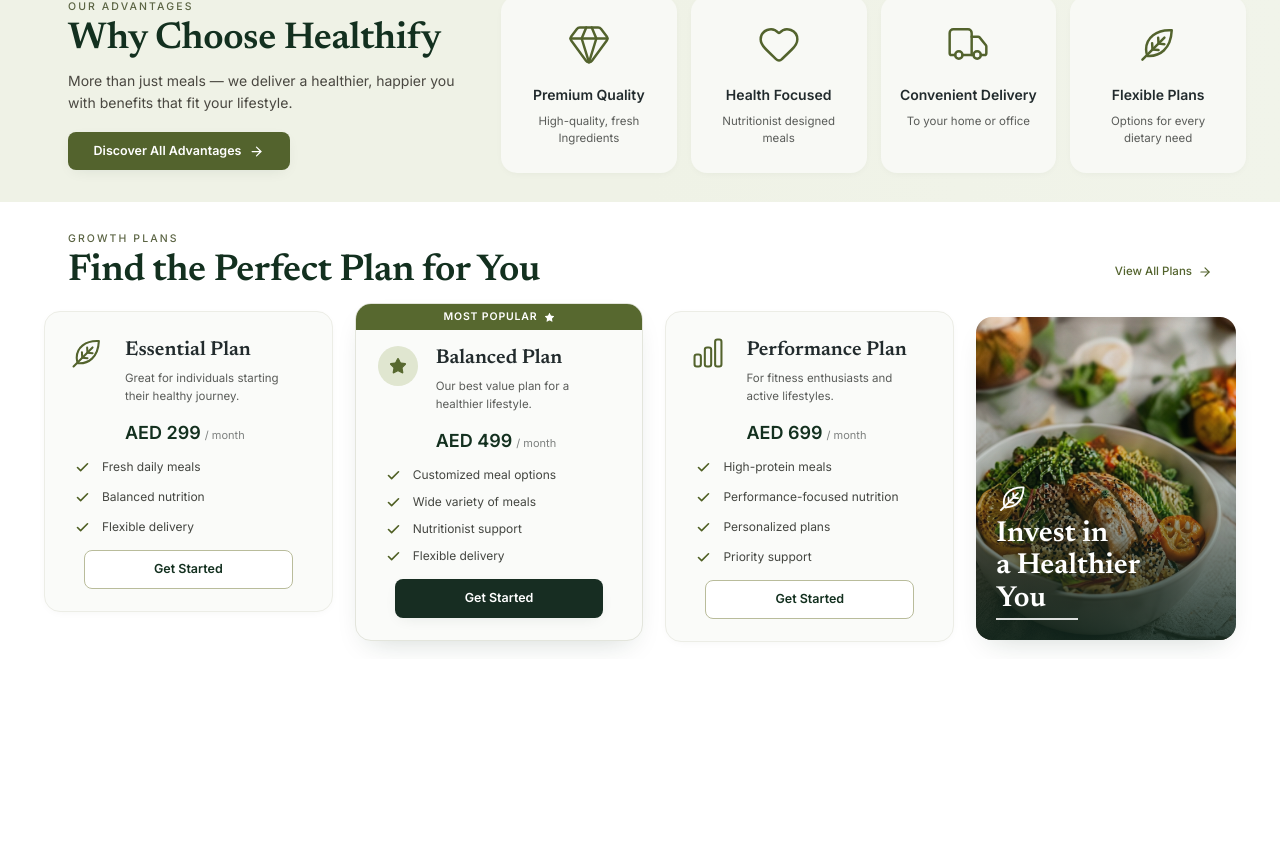
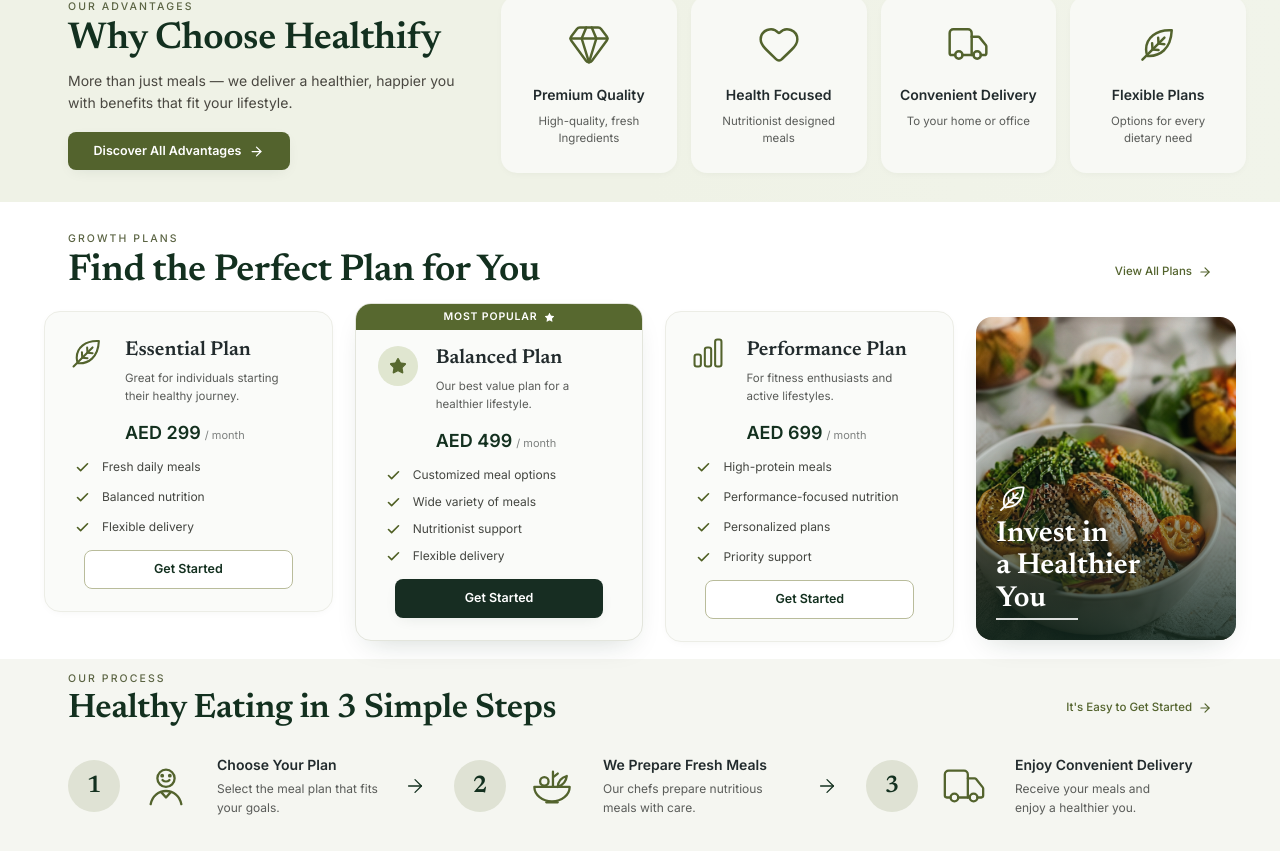
Before and after one commit to UmerLakhany/Healthify, a React (Vite) app: page / in a window 1280 px wide. Shown: the part 1410-2261 px from the top of the page. Before the commit the page ends 2069 px from the top, so only its background shows below. Built offline with nearby package versions, Linux system fonts and the light colour scheme; a web font is replaced by a local one.

Commit message:
create 3-step ordering process section

```diff
--- a/src/App.jsx
+++ b/src/App.jsx
@@ -5,6 +5,7 @@
 import Services from './components/sections/Services'
 import Advantages from './components/sections/Advantages'
 import Plans from './components/sections/Plans'
+import Steps from './components/sections/Steps'
 
 export default function App() {
   return (
@@ -23,6 +24,7 @@
         <Services />
         <Advantages />
         <Plans />
+        <Steps />
       </main>
     </>
   )
--- /dev/null
+++ b/src/components/sections/Steps.jsx
@@ -0,0 +1,41 @@
+import { ArrowRight } from 'lucide-react'
+import SectionHeader from '../ui/SectionHeader'
+import { steps } from '../../data/steps'
+
+export default function Steps() {
+  return (
+    <section aria-labelledby="steps-title" className="bg-[#f5f6f1] py-10 lg:pt-3 lg:pb-[34px]">
+      <div className="container-page">
+        <SectionHeader
+          eyebrow="Our Process"
+          title="Healthy Eating in 3 Simple Steps"
+          titleId="steps-title"
+          titleClassName="lg:text-[34px]!"
+          action={{ label: "It's Easy to Get Started", href: '#plans' }}
+        />
+        <ol className="mt-7 grid gap-6 sm:grid-cols-2 lg:mt-[27px] lg:grid-cols-[386fr_412fr_346fr] lg:gap-0">
+          {steps.map(({ icon: Icon, title, description }, index) => (
+            <li key={title} className="flex items-center gap-4 lg:gap-0">
+              <span className="grid size-[52px] shrink-0 place-items-center rounded-full bg-sage-300 font-serif text-[24px] font-semibold text-forest-800">
+                {index + 1}
+              </span>
+              <Icon size={46} strokeWidth={1.2} className="shrink-0 text-olive-700 lg:ml-[23px]" aria-hidden="true" />
+              <div className="min-w-0 lg:ml-[28px]">
+                <h3 className="text-[14px] leading-snug font-semibold text-title">{title}</h3>
+                <p className="mt-1 max-w-[166px] text-[12px] leading-[19px] text-body">{description}</p>
+              </div>
+              {index < steps.length - 1 && (
+                <ArrowRight
+                  size={22}
+                  strokeWidth={1.4}
+                  className="mr-[28px] ml-auto hidden shrink-0 text-forest-800 lg:block"
+                  aria-hidden="true"
+                />
+              )}
+            </li>
+          ))}
+        </ol>
+      </div>
+    </section>
+  )
+}
--- /dev/null
+++ b/src/data/steps.js
@@ -0,0 +1,20 @@
+import { Truck } from 'lucide-react'
+import { BowlIcon, PersonIcon } from '../components/icons/HealthIcons'
+
+export const steps = [
+  {
+    icon: PersonIcon,
+    title: 'Choose Your Plan',
+    description: 'Select the meal plan that fits your goals.',
+  },
+  {
+    icon: BowlIcon,
+    title: 'We Prepare Fresh Meals',
+    description: 'Our chefs prepare nutritious meals with care.',
+  },
+  {
+    icon: Truck,
+    title: 'Enjoy Convenient Delivery',
+    description: 'Receive your meals and enjoy a healthier you.',
+  },
+]
```
